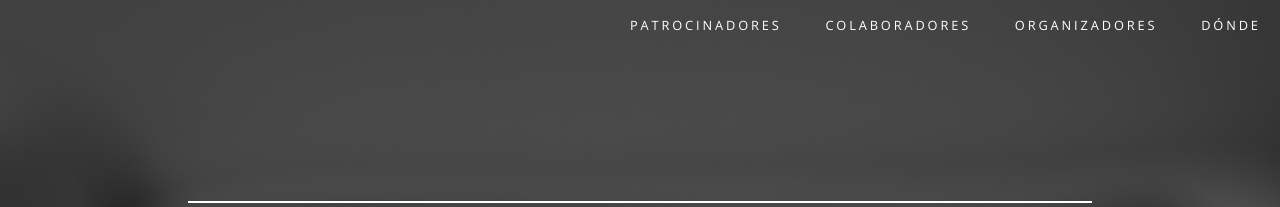
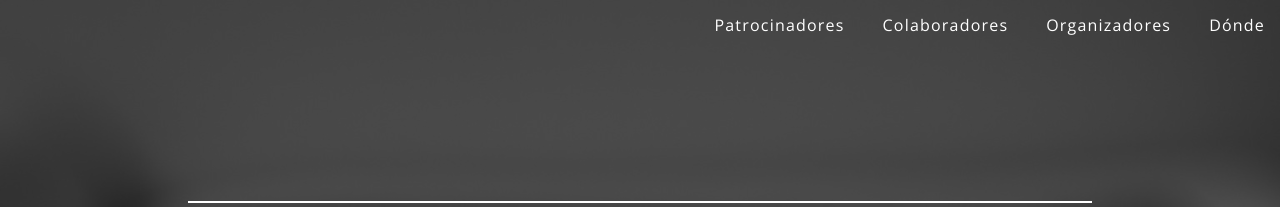
Before and after one commit to spaceappszgz/spaceappszgz.github.io, a Jekyll site: the page built from index.html, in a window 1280 px wide. Shown: the top 207 px of the page. Built offline with Jekyll 4.4.1, drawn with Linux system fonts in a browser that asks for light colours.

Commit message:
some improvements in styling

```diff
--- a/_includes/header.html
+++ b/_includes/header.html
@@ -1,20 +1,26 @@
 <!-- Header -->
 <header id="header"{% if page.layout == 'landing' %} class="alt"{% endif %}>
   <h1><a href="{{ site.baseurl }}/index.html">{{ site.title }}</a></h1>
-  <nav id="nav">
-    <ul>
-      <li>
-        <a href="#sponsors" class="scrolly"><span>Patrocinadores</span></a>
-      </li>
-      <li>
-        <a href="#colaboradores" class="scrolly"><span>Colaboradores</span></a>
-      </li>
-      <li>
-        <a href="#organizadores" class="scrolly"><span>Organizadores</span></a>
-      </li>
-      <li>
-        <a href="#map" class="scrolly"><span>Dónde</span></a>
-      </li>
-    </ul>
-  </nav>
+<nav class="navbar navbar-default navbar-fixed-top" style="background: transparent; border: none;">
+    <div class="container-fluid">
+        <!-- Brand and toggle get grouped for better mobile display -->
+        <div class="navbar-header">
+            <button type="button" class="navbar-toggle collapsed" data-toggle="collapse" data-target="#bs-example-navbar-collapse-1" aria-expanded="false">
+                <span class="sr-only">Toggle navigation</span>
+                <span class="icon-bar"></span>
+                <span class="icon-bar"></span>
+                <span class="icon-bar"></span>
+            </button>
+        </div>
+
+        <!-- Collect the nav links, forms, and other content for toggling -->
+        <div class="collapse navbar-collapse scrollspy" id="bs-example-navbar-collapse-1">
+            <ul  style="color: white;" class="nav navbar-nav navbar-right">
+                <li><a class="scroll" href="#sponsors">Patrocinadores</a></li>
+                <li><a class="scroll" href="#colaboradores">Colaboradores</a></li>
+                <li><a class="scroll" href="#organizadores">Organizadores</a></li>
+                <li><a class="scroll" href="#map">Dónde</a></li>
+            </ul>
+        </div>
+    </div>
 </header>
--- a/css/main.scss
+++ b/css/main.scss
@@ -1492,6 +1492,15 @@ $baseurl: '{{ site.baseurl }}/images';
 		}
 	}
 
+.navbar-default .navbar-nav>li>a {
+    color: white;
+    border: none;
+}
+
+ul li a {
+	border-bottom: none;
+}
+
 /* Banner */
 
 	#banner {
--- a/js/main.js
+++ b/js/main.js
@@ -97,4 +97,19 @@
 
 	});
 
+$(function() {
+  $('a[href*="#"]:not([href="#"])').click(function() {
+    if (location.pathname.replace(/^\//,'') == this.pathname.replace(/^\//,'') && location.hostname == this.hostname) {
+      var target = $(this.hash);
+      target = target.length ? target : $('[name=' + this.hash.slice(1) +']');
+      if (target.length) {
+        $('html, body').animate({
+          scrollTop: target.offset().top
+        }, 1000);
+        return false;
+      }
+    }
+  });
+});
+
 })(jQuery);
```
